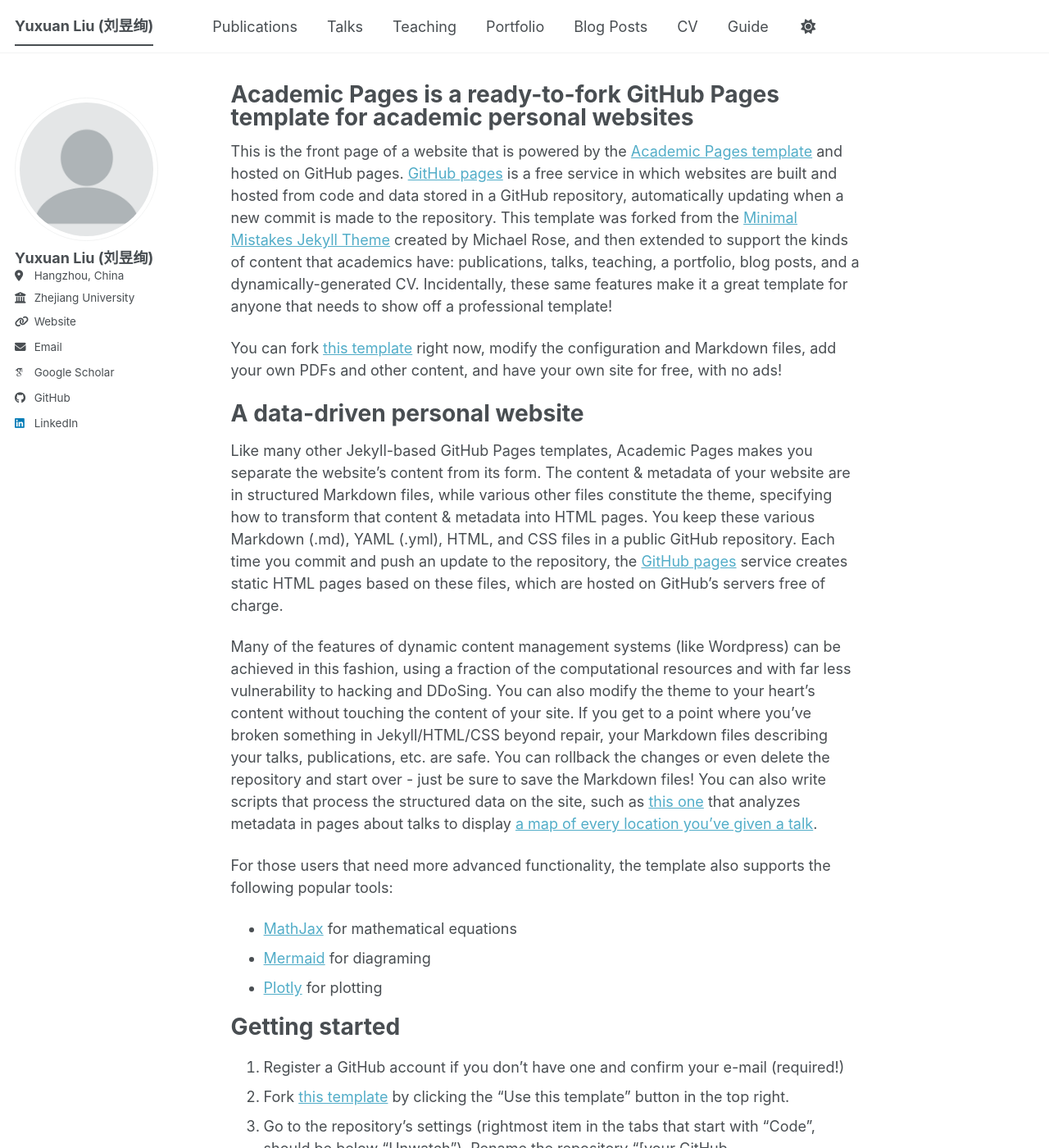
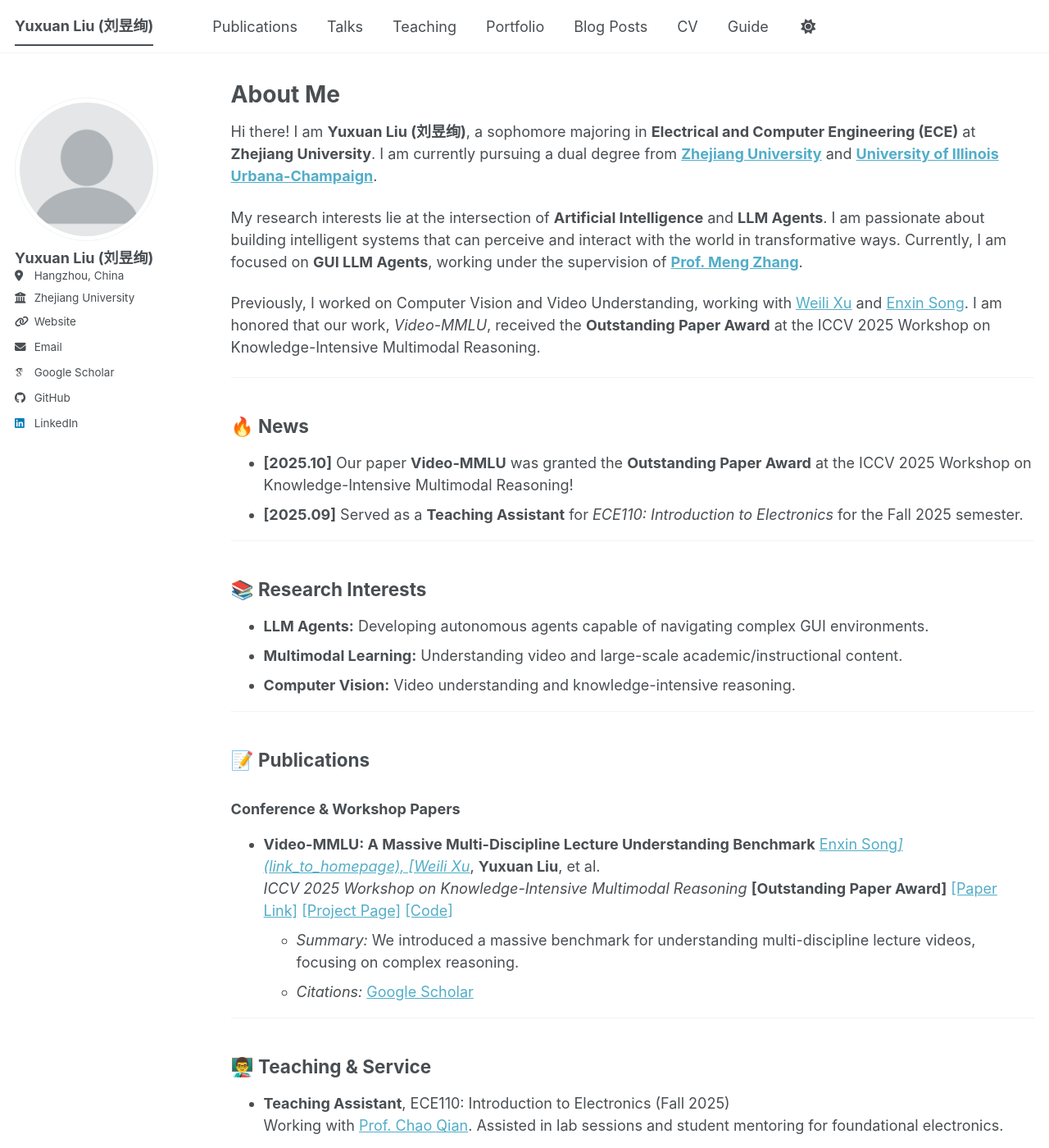
Before and after one commit to StevenLiu06/StevenLiu06.github.io, a Jekyll site: the page built from _pages/about.md, in a window 1280 px wide and 1400 px high. Shown: the whole window at 82% size. Built offline with Jekyll 4.4.1, drawn with Linux system fonts in a browser that asks for light colours; some web fonts are replaced; a script bundle is joined from its source files by our own code; library files that are not in the unit come from our copies; some of the changed text lies outside the part shown.

Commit message:
Revise 'About Me' section with personal details
Updated personal information and research interests.

Signed-off-by: Yuxuan Liu <heixuanfeng2006@163.com>

```diff
--- a/_pages/about.md
+++ b/_pages/about.md
@@ -1,56 +1,51 @@
 ---
+layout: archive
+title: "About Me"
 permalink: /
-title: "Academic Pages is a ready-to-fork GitHub Pages template for academic personal websites"
 author_profile: true
 redirect_from:
   - /about/
   - /about.html
 ---
 
-This is the front page of a website that is powered by the [Academic Pages template](https://github.com/academicpages/academicpages.github.io) and hosted on GitHub pages. [GitHub pages](https://pages.github.com) is a free service in which websites are built and hosted from code and data stored in a GitHub repository, automatically updating when a new commit is made to the repository. This template was forked from the [Minimal Mistakes Jekyll Theme](https://mmistakes.github.io/minimal-mistakes/) created by Michael Rose, and then extended to support the kinds of content that academics have: publications, talks, teaching, a portfolio, blog posts, and a dynamically-generated CV. Incidentally, these same features make it a great template for anyone that needs to show off a professional template!
+Hi there! I am **Yuxuan Liu (刘昱绚)**, a sophomore majoring in **Electrical and Computer Engineering (ECE)** at **Zhejiang University**. I am currently pursuing a dual degree from [**Zhejiang University**](https://www.zju.edu.cn/english/) and [**University of Illinois Urbana-Champaign**](https://illinois.edu/).
 
- You can fork [this template](https://github.com/academicpages/academicpages.github.io) right now, modify the configuration and Markdown files, add your own PDFs and other content, and have your own site for free, with no ads!
+My research interests lie at the intersection of **Artificial Intelligence** and **LLM Agents**. I am passionate about building intelligent systems that can perceive and interact with the world in transformative ways. Currently, I am focused on **GUI LLM Agents**, working under the supervision of [**Prof. Meng Zhang**](https://nexus-mengzhang.vercel.app/).
 
-A data-driven personal website
-======
-Like many other Jekyll-based GitHub Pages templates, Academic Pages makes you separate the website's content from its form. The content & metadata of your website are in structured Markdown files, while various other files constitute the theme, specifying how to transform that content & metadata into HTML pages. You keep these various Markdown (.md), YAML (.yml), HTML, and CSS files in a public GitHub repository. Each time you commit and push an update to the repository, the [GitHub pages](https://pages.github.com/) service creates static HTML pages based on these files, which are hosted on GitHub's servers free of charge.
+Previously, I worked on Computer Vision and Video Understanding, working with [Weili Xu](https://weili-0234.github.io/) and [Enxin Song](https://enxinsong.com/). I am honored that our work, *Video-MMLU*, received the **Outstanding Paper Award** at the ICCV 2025 Workshop on Knowledge-Intensive Multimodal Reasoning.
 
-Many of the features of dynamic content management systems (like Wordpress) can be achieved in this fashion, using a fraction of the computational resources and with far less vulnerability to hacking and DDoSing. You can also modify the theme to your heart's content without touching the content of your site. If you get to a point where you've broken something in Jekyll/HTML/CSS beyond repair, your Markdown files describing your talks, publications, etc. are safe. You can rollback the changes or even delete the repository and start over - just be sure to save the Markdown files! You can also write scripts that process the structured data on the site, such as [this one](https://github.com/academicpages/academicpages.github.io/blob/master/talkmap.ipynb) that analyzes metadata in pages about talks to display [a map of every location you've given a talk](https://academicpages.github.io/talkmap.html).
+---
 
-For those users that need more advanced functionality, the template also supports the following popular tools:
-- [MathJax](https://www.mathjax.org/) for mathematical equations
-- [Mermaid](https://mermaid.js.org/) for diagraming
-- [Plotly](https://plotly.com/javascript/) for plotting
+## 🔥 News
+* **[2025.10]** Our paper **Video-MMLU** was granted the **Outstanding Paper Award** at the ICCV 2025 Workshop on Knowledge-Intensive Multimodal Reasoning!
+* **[2025.09]** Served as a **Teaching Assistant** for *ECE110: Introduction to Electronics* for the Fall 2025 semester.
 
-Getting started
-======
-1. Register a GitHub account if you don't have one and confirm your e-mail (required!)
-1. Fork [this template](https://github.com/academicpages/academicpages.github.io) by clicking the "Use this template" button in the top right.
-1. Go to the repository's settings (rightmost item in the tabs that start with "Code", should be below "Unwatch"). Rename the repository "[your GitHub username].github.io", which will also be your website's URL.
-1. Set site-wide configuration and create content & metadata (see below -- also see [this set of diffs](https://archive.is/3TPas) showing what files were changed to set up [an example site](https://getorg-testacct.github.io) for a user with the username "getorg-testacct")
-1. Upload any files (like PDFs, .zip files, etc.) to the files/ directory. They will appear at https://[your GitHub username].github.io/files/example.pdf.
-1. Check status by going to the repository settings, in the "GitHub pages" section
+---
 
-Site-wide configuration
-------
-The main configuration file for the site is in the base directory in [_config.yml](https://github.com/academicpages/academicpages.github.io/blob/master/_config.yml), which defines the content in the sidebars and other site-wide features. You will need to replace the default variables with ones about yourself and your site's github repository. The configuration file for the top menu is in [_data/navigation.yml](https://github.com/academicpages/academicpages.github.io/blob/master/_data/navigation.yml). For example, if you don't have a portfolio or blog posts, you can remove those items from that navigation.yml file to remove them from the header.
+## 📚 Research Interests
+* **LLM Agents:** Developing autonomous agents capable of navigating complex GUI environments.
+* **Multimodal Learning:** Understanding video and large-scale academic/instructional content.
+* **Computer Vision:** Video understanding and knowledge-intensive reasoning.
 
-Create content & metadata
-------
-For site content, there is one Markdown file for each type of content, which are stored in directories like _publications, _talks, _posts, _teaching, or _pages. For example, each talk is a Markdown file in the [_talks directory](https://github.com/academicpages/academicpages.github.io/tree/master/_talks). At the top of each Markdown file is structured data in YAML about the talk, which the theme will parse to do lots of cool stuff. The same structured data about a talk is used to generate the list of talks on the [Talks page](https://academicpages.github.io/talks), each [individual page](https://academicpages.github.io/talks/2012-03-01-talk-1) for specific talks, the talks section for the [CV page](https://academicpages.github.io/cv), and the [map of places you've given a talk](https://academicpages.github.io/talkmap.html) (if you run this [python file](https://github.com/academicpages/academicpages.github.io/blob/master/talkmap.py) or [Jupyter notebook](https://github.com/academicpages/academicpages.github.io/blob/master/talkmap.ipynb), which creates the HTML for the map based on the contents of the _talks directory).
+---
 
-**Markdown generator**
+## 📝 Publications
+### Conference & Workshop Papers
+* **Video-MMLU: A Massive Multi-Discipline Lecture Understanding Benchmark** [Enxin Song*](link_to_homepage), [Weili Xu*](link_to_homepage), **Yuxuan Liu**, et al.
+    *ICCV 2025 Workshop on Knowledge-Intensive Multimodal Reasoning* **[Outstanding Paper Award]** [[Paper Link]](link_to_pdf) [[Project Page]](link_to_project) [[Code]](link_to_github)
+    * *Summary:* We introduced a massive benchmark for understanding multi-discipline lecture videos, focusing on complex reasoning.
+    * *Citations:* [Google Scholar](link_to_scholar)
 
-The repository includes [a set of Jupyter notebooks](https://github.com/academicpages/academicpages.github.io/tree/master/markdown_generator
-) that converts a CSV containing structured data about talks or presentations into individual Markdown files that will be properly formatted for the Academic Pages template. The sample CSVs in that directory are the ones I used to create my own personal website at stuartgeiger.com. My usual workflow is that I keep a spreadsheet of my publications and talks, then run the code in these notebooks to generate the Markdown files, then commit and push them to the GitHub repository.
+---
 
-How to edit your site's GitHub repository
-------
-Many people use a git client to create files on their local computer and then push them to GitHub's servers. If you are not familiar with git, you can directly edit these configuration and Markdown files directly in the github.com interface. Navigate to a file (like [this one](https://github.com/academicpages/academicpages.github.io/blob/master/_talks/2012-03-01-talk-1.md) and click the pencil icon in the top right of the content preview (to the right of the "Raw | Blame | History" buttons). You can delete a file by clicking the trashcan icon to the right of the pencil icon. You can also create new files or upload files by navigating to a directory and clicking the "Create new file" or "Upload files" buttons.
+## 👨‍🏫 Teaching & Service
+* **Teaching Assistant**, ECE110: Introduction to Electronics (Fall 2025)
+    Working with [Prof. Chao Qian](link_to_professor_homepage). Assisted in lab sessions and student mentoring for foundational electronics.
+* **Volunteer Work:** Actively involved in various community service projects, striving to contribute positively to society.
 
-Example: editing a Markdown file for a talk
-![Editing a Markdown file for a talk](/images/editing-talk.png)
+---
 
-For more info
-------
-More info about configuring Academic Pages can be found in [the guide](https://academicpages.github.io/markdown/), the [growing wiki](https://github.com/academicpages/academicpages.github.io/wiki), and you can always [ask a question on GitHub](https://github.com/academicpages/academicpages.github.io/discussions). The [guides for the Minimal Mistakes theme](https://mmistakes.github.io/minimal-mistakes/docs/configuration/) (which this theme was forked from) might also be helpful.
+## 🏃 Interests
+Beyond academics, I am an enthusiast of:
+* **Sports:** Long-distance running and swimming.
+* **Travel:** Exploring different cultures and perspectives around the world.
```
